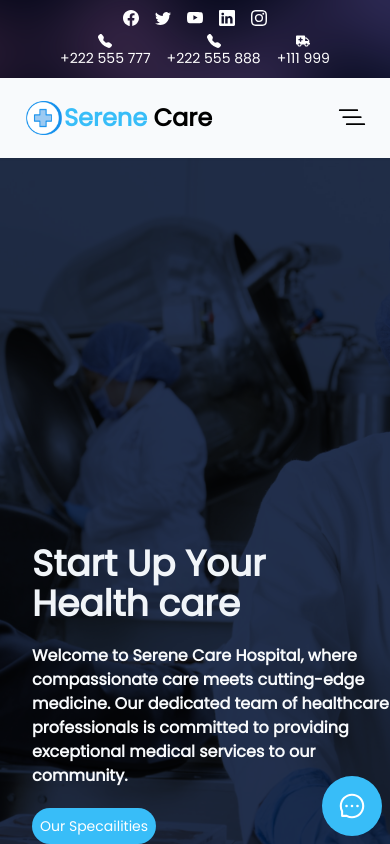
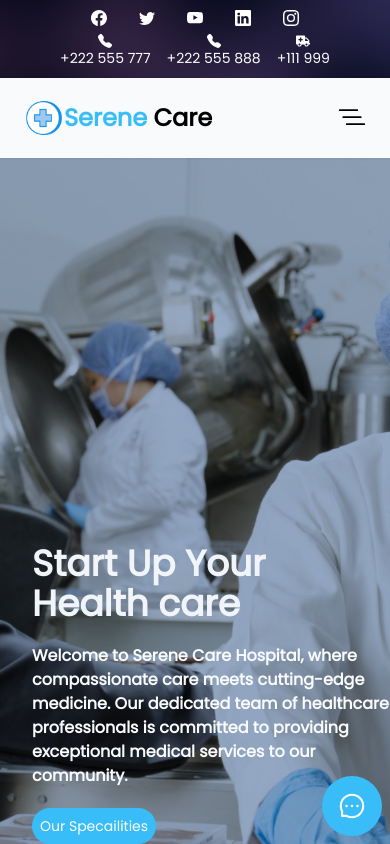
Before and after one commit to Maneesha-Maduranga/Serena_care_Hospital, a React (Vite) app: page / in a window 390 px wide. Shown: the top 844 px of the page. Built offline with nearby package versions, Linux system fonts and the light colour scheme.

Commit message:
Changing navbar logo

```diff
--- a/src/Component/Banner.jsx
+++ b/src/Component/Banner.jsx
@@ -40,7 +40,7 @@ function Banner() {
       {/* content */}
 
       <div className='flex items-center justify-evenly flex-col md:flex-row gap-2'>
-        <div className='flex gap-4 cursor-pointer'>
+        <div className='flex gap-8 md:gap-4 cursor-pointer'>
           <BsFacebook color='white' />
           <BsTwitter color='white' />
           <BsYoutube color='white' />
--- a/src/Section/Hero.jsx
+++ b/src/Section/Hero.jsx
@@ -4,7 +4,7 @@ import { motion } from 'framer-motion';
 
 function Hero() {
   return (
-    <div className='h-auto mt-28 relative bg-gray-900' id='home'>
+    <div className='h-auto mt-28 relative bg-gray-600' id='home'>
       <img
         className='w-full h-screen object-cover mix-blend-overlay'
         src={backgroundImage}
```
